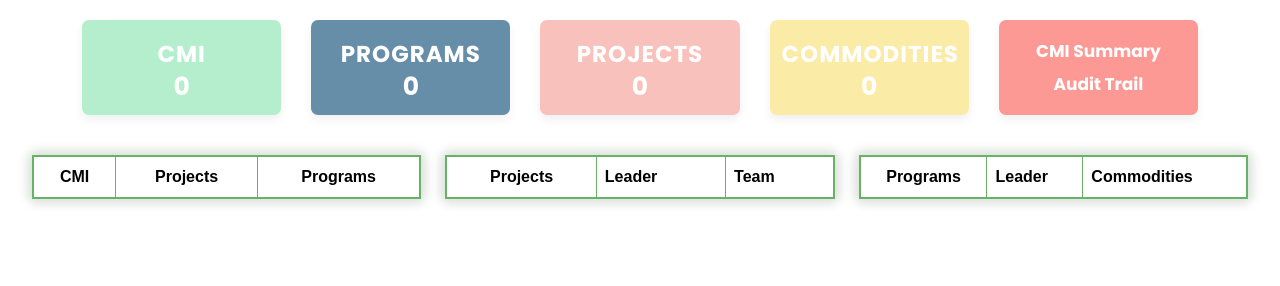
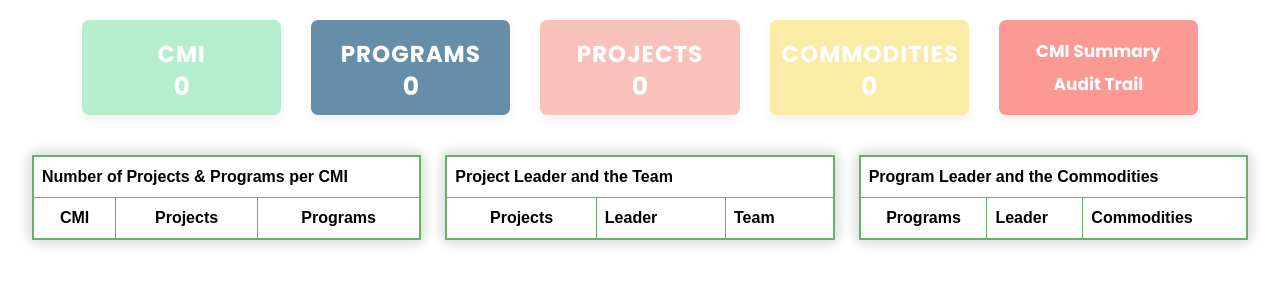
Before and after one commit to Asparaghost/cmi_profiling, a Django app: page /dashboard/ in a window 1280 px wide. Shown: the part 145-431 px from the top of the page. Run offline with Django 4.2, Linux system fonts and the light colour scheme; the visitor is signed in with stand-in values (Sample User, id 1); data that the repository does not hold is empty; some libraries are stand-ins or nearby versions.

Commit message:
tables with label

```diff
--- a/sub/templates/sub/dashboard.html
+++ b/sub/templates/sub/dashboard.html
@@ -62,6 +62,9 @@
             <div class="column">
               <table id="table_dashboard" class="table table-bordered">
                   <thead style="color: white; background-color: #66b366;">
+                    <tr style="background-color: #339933;">
+                      <th colspan="3">Number of Projects & Programs per CMI</th>
+                    </tr>
                     <tr>
                       <th scope="col" style="text-align: center;">CMI</th>
                       <th scope="col" style="text-align: center;">Projects</th>
@@ -84,6 +87,9 @@
 
               <table id="table_dashboard" class="table table-bordered">
                   <thead style="color: white; background-color: #66b366;">
+                    <tr style="background-color: #339933;">
+                      <th colspan="3">Project Leader and the Team</th>
+                    </tr>
                     <tr>
                       <th scope="col" style="text-align: center;">Projects</th>
                       <th scope="col">Leader</th>
@@ -106,6 +112,9 @@
 
               <table id="table_dashboard" class="table table-bordered">
                   <thead style="color: white; background-color: #66b366;">
+                    <tr style="background-color: #339933;">
+                      <th colspan="3">Program Leader and the Commodities</th>
+                    </tr>
                     <tr>
                       <th scope="col" style="text-align: center;">Programs</th>
                       <th scope="col">Leader</th>
```
